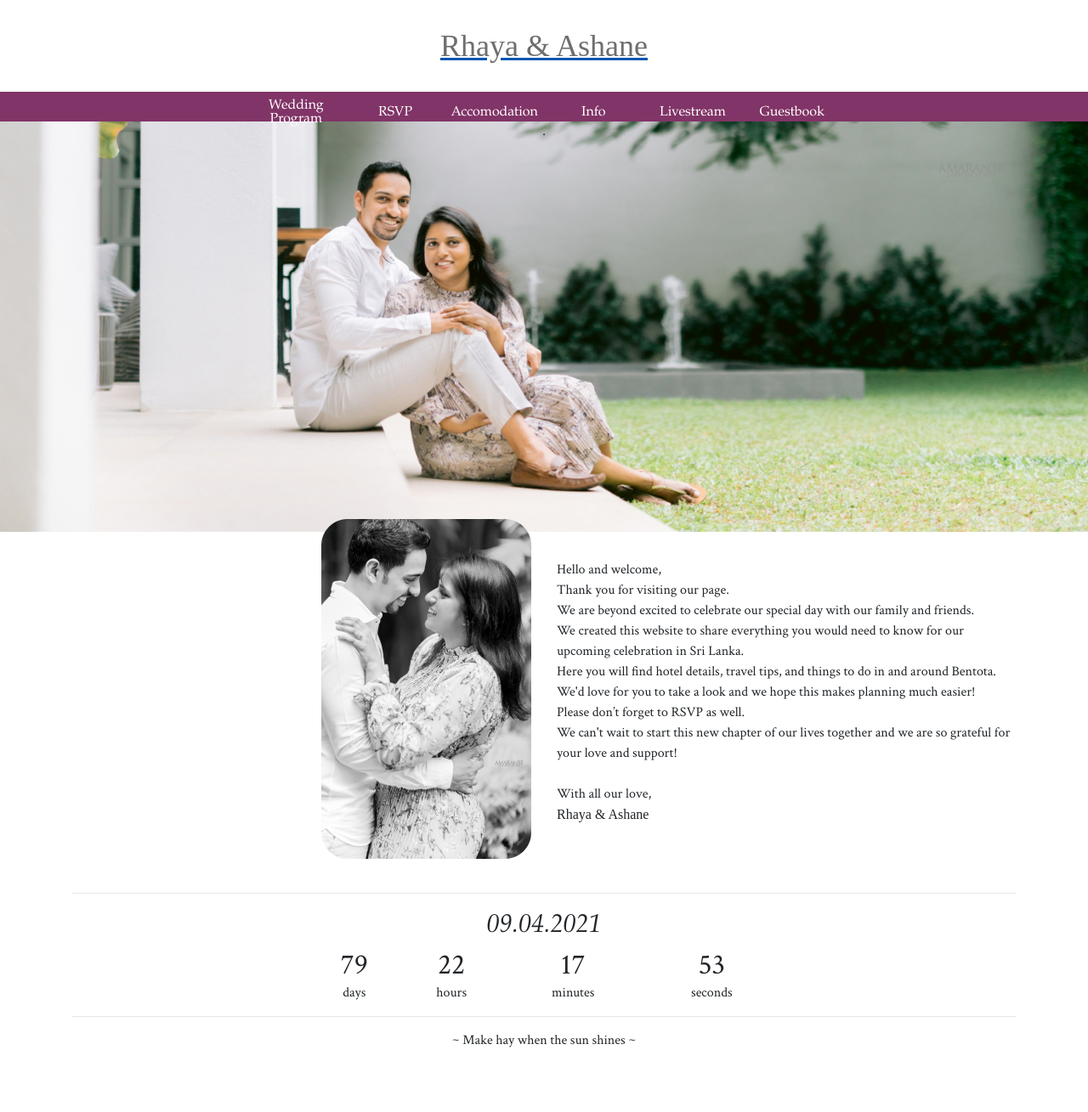
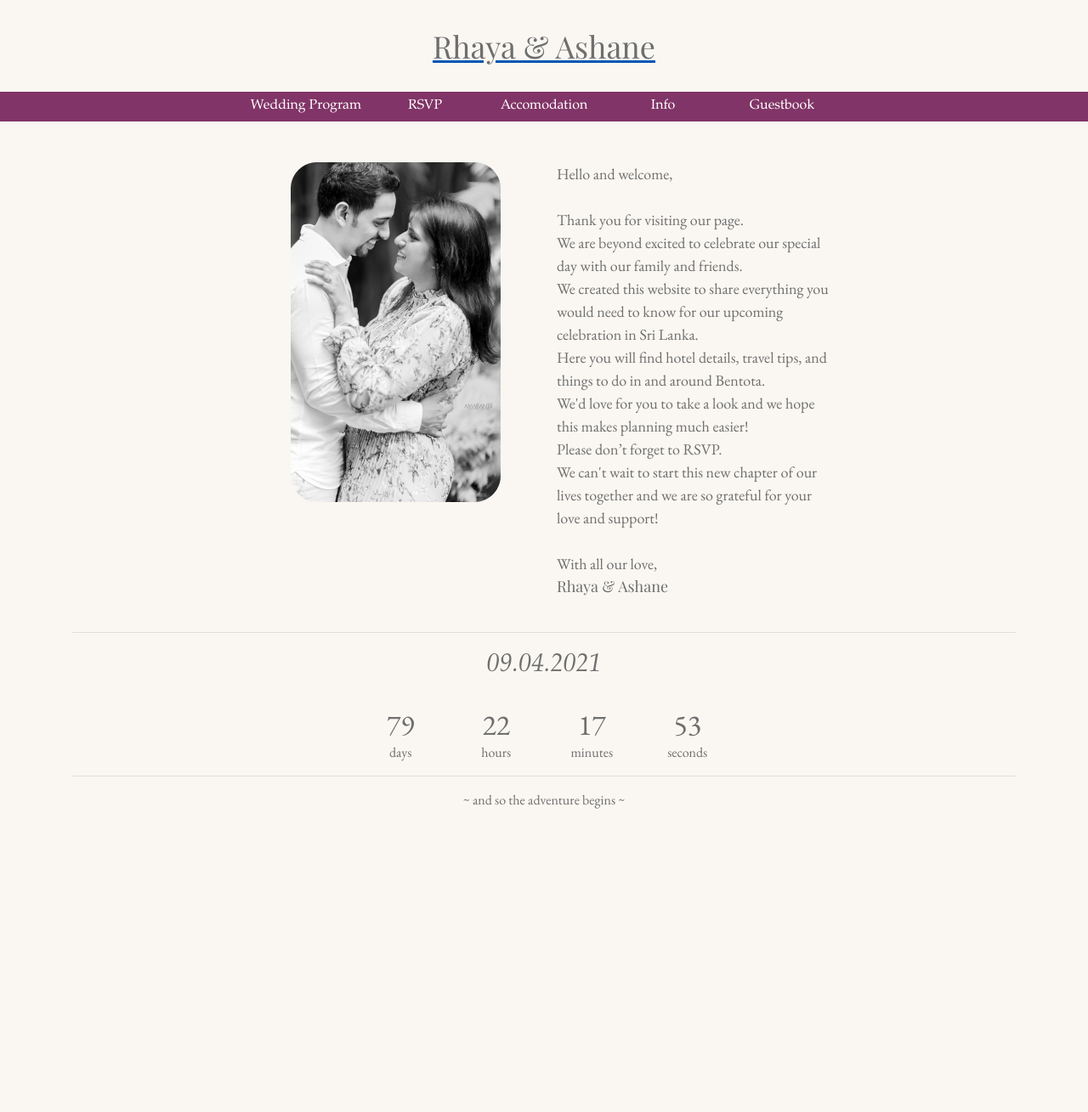
Before and after one commit to wbswebsites/rhayashane.com, a PHP site: page /home.html in a window 1280 px wide. Shown: the whole page at 85% size. After the commit the page ends 952 px from the top, so only its background shows below. Run offline with PHP 8.4, Linux system fonts and the light colour scheme; some libraries are stand-ins or nearby versions.

Commit message:
Late night changes

```diff
--- a/accom.html
+++ b/accom.html
@@ -11,13 +11,16 @@
   <script src="https://cdnjs.cloudflare.com/ajax/libs/popper.js/1.12.3/umd/popper.min.js" integrity="sha384-vFJXuSJphROIrBnz7yo7oB41mKfc8JzQZiCq4NCceLEaO4IHwicKwpJf9c9IpFgh" crossorigin="anonymous"></script>
   <script src="https://maxcdn.bootstrapcdn.com/bootstrap/4.0.0-beta.2/js/bootstrap.min.js" integrity="sha384-alpBpkh1PFOepccYVYDB4do5UnbKysX5WZXm3XxPqe5iKTfUKjNkCk9SaVuEZflJ" crossorigin="anonymous"></script>
 
+  <link rel="preconnect" href="https://fonts.gstatic.com">
+  <link href="https://fonts.googleapis.com/css2?family=Playfair+Display&display=swap" rel="stylesheet">
+
   <meta name="viewport" content="width=device-width, initial-scale=1">
   <link href="https://fonts.googleapis.com/css?family=Satisfy&display=swap" rel="stylesheet">
   <meta name="viewport" content="width=device-width, initial-scale=1">
   <link href="https://fonts.googleapis.com/css?family=Tangerine&display=swap" rel="stylesheet">
   <title>Rhaya & Ashane</title>
 </head>
-<body style="margin: 0 0 0 0; font-family: 'Crimson Text', serif; background-color:#FAF7F2" width="100%">
+<body style="margin: 0 0 0 0; font-family: 'Crimson Text', serif; background-color:#FAF7F2; color:#6E6E6E" width="100%">
 
   <div class="d-block d-md-none">
     <div class="">
--- a/assets/css/style.css
+++ b/assets/css/style.css
@@ -66,6 +66,20 @@ padding: 30px 30px 30px 30px;
 
 text-align: center;
   }
+  .titleNameSmall{
+    font-family: Playfair Display;
+font-style: normal;
+font-weight: normal;
+font-size: 30px;
+line-height: 30px;
+/* identical to box height */
+
+
+color: #6E6E6E;
+padding: 30px 30px 30px 30px;
+
+text-align: left;
+  }
 
   .tablink{
     font-family: Garamond;
--- a/guestb.html
+++ b/guestb.html
@@ -12,6 +12,9 @@
   <script src="https://cdnjs.cloudflare.com/ajax/libs/popper.js/1.12.3/umd/popper.min.js" integrity="sha384-vFJXuSJphROIrBnz7yo7oB41mKfc8JzQZiCq4NCceLEaO4IHwicKwpJf9c9IpFgh" crossorigin="anonymous"></script>
   <script src="https://maxcdn.bootstrapcdn.com/bootstrap/4.0.0-beta.2/js/bootstrap.min.js" integrity="sha384-alpBpkh1PFOepccYVYDB4do5UnbKysX5WZXm3XxPqe5iKTfUKjNkCk9SaVuEZflJ" crossorigin="anonymous"></script>
 
+  <link rel="preconnect" href="https://fonts.gstatic.com">
+  <link href="https://fonts.googleapis.com/css2?family=Playfair+Display&display=swap" rel="stylesheet">
+
   <meta charset="utf-8">
   <meta name="viewport" content="width=device-width, initial-scale=1">
   <link href="https://fonts.googleapis.com/css?family=Satisfy&display=swap" rel="stylesheet">
@@ -25,7 +28,7 @@
 
   <title>Rhaya & Ashane</title>
 </head>
-<body style="margin: 0 0 0 0; font-family: 'Crimson Text', serif; background-color:#FAF7F2" width="100%">
+<body style="margin: 0 0 0 0; font-family: 'Crimson Text', serif; background-color:#FAF7F2; color:#6E6E6E" width="100%">
 
   <div class="d-block d-md-none">
     <div class="">
--- a/home.html
+++ b/home.html
@@ -1,3 +1,4 @@
+
 
 <html>
 
@@ -30,20 +31,63 @@
 		  }, second)
 
 	 </script>
+	 <link rel="preconnect" href="https://fonts.gstatic.com">
+	 <link href="https://fonts.googleapis.com/css2?family=Playfair+Display&display=swap" rel="stylesheet">
 
 		<link href="assets/css/style.css" rel="stylesheet">
 <link rel="stylesheet" href="https://maxcdn.bootstrapcdn.com/bootstrap/4.0.0/css/bootstrap.min.css" integrity="sha384-Gn5384xqQ1aoWXA+058RXPxPg6fy4IWvTNh0E263XmFcJlSAwiGgFAW/dAiS6JXm" crossorigin="anonymous">
 
     <link href="https://fonts.googleapis.com/css?family=Crimson+Text&display=swap" rel="stylesheet">
-		<script src="assets/js/bootstrap.min.js"></script>
-		<script type="text/javascript" src="https://code.jquery.com/jquery-3.3.1.min.js"></script>
+
+
+		<script src="https://code.jquery.com/jquery-3.2.1.slim.min.js" integrity="sha384-KJ3o2DKtIkvYIK3UENzmM7KCkRr/rE9/Qpg6aAZGJwFDMVNA/GpGFF93hXpG5KkN" crossorigin="anonymous"></script>
+		<script src="https://cdnjs.cloudflare.com/ajax/libs/popper.js/1.12.3/umd/popper.min.js" integrity="sha384-vFJXuSJphROIrBnz7yo7oB41mKfc8JzQZiCq4NCceLEaO4IHwicKwpJf9c9IpFgh" crossorigin="anonymous"></script>
+		<script src="https://maxcdn.bootstrapcdn.com/bootstrap/4.0.0-beta.2/js/bootstrap.min.js" integrity="sha384-alpBpkh1PFOepccYVYDB4do5UnbKysX5WZXm3XxPqe5iKTfUKjNkCk9SaVuEZflJ" crossorigin="anonymous"></script>
+
 <meta charset="utf-8">
 		<link href="https://fonts.googleapis.com/css?family=Satisfy&display=swap" rel="stylesheet">
 		<meta name="viewport" content="width=device-width, initial-scale=1">
 		<link href="https://fonts.googleapis.com/css?family=Tangerine&display=swap" rel="stylesheet">
+
+
+<link href="https://fonts.googleapis.com/css2?family=EB+Garamond&display=swap" rel="stylesheet">
+
 		<title>Rhaya & Ashane</title>
 	</head>
-	<body style="margin: 0 0 0 0; font-family: 'Crimson Text', serif; backgroud-color:#F2F0ED" width="100%">
+	<body style="margin: 0 0 0 0; font-family: 'EB Garamond', serif; background-color:#FAF7F2; color:#6E6E6E" width="100%">
+
+    <div class="d-block d-md-none">
+    	<div class="">
+         <nav class="navbar navbar-expand-lg navbar-light">
+
+           <a class="navbar-brand" href="index.html"> <div class="titleNameSmall">
+    	       Rhaya & Ashane
+    	     </div>
+           </a>
+
+           <button class="navbar-toggler collapsed" type="button" data-toggle="collapse" data-target="#navbarSupportedContent" aria-controls="navbarSupportedContent" aria-expanded="false" aria-label="Toggle navigation">
+             <span class="navbar-toggler-icon"></span>
+           </button>
+
+           <div class="navbar-collapse collapse" id="navbarSupportedContent">
+             <ul class="navbar-nav mr-auto">
+
+
+    					 <li class="nav-item"><a href="wedding.html" class=" nav-link">Wedding Program</a></li>
+     					<li class="nav-item"><a href="rsvp.html" class=" nav-link">RSVP</a></li>
+               <li class="nav-item"><a href="accom.html" class=" nav-link">Accomodation</a></li>
+               <li class="nav-item"><a href="info.html" class=" nav-link">Info</a></li>
+               <!-- <li class="nav-item"><a href="live.html" class=" nav-link">Livestream</a></li> -->
+               <li class="nav-item"><a href="guestb.html" class=" nav-link">Guestbook</a></li>
+
+
+           </div>
+
+         </nav>
+       </div>
+    </div>
+
+    <div class="d-none d-md-block">
     		<a href="index.html">
       		<div class="titleName">
           Rhaya & Ashane
@@ -59,23 +103,45 @@
     					<td style="padding-top: 8px; width:16.6%; text-align:center"><a href="rsvp.html" class="tablink">RSVP</a></td>
               <td style="padding-top: 8px; width:16.6%; text-align:center"><a href="accom.html" class="tablink">Accomodation</a></td>
               <td style="padding-top: 8px; width:16.6%; text-align:center"><a href="info.html" class="tablink">Info</a></td>
-          <td style="padding-top: 8px; width:16.6%; text-align:center"><a href="live.html" class="tablink">Livestream</a></td>
+              <!-- <td style="padding-top: 8px; width:16.6%; text-align:center"><a href="live.html" class="tablink">Livestream</a></td> -->
               <td style="padding-top: 8px; width:16.6%; text-align:center"><a href="guestb.html" class="tablink">Guestbook</a></td>
     				</tr>
     			</table>
     		</div></center>
+
+
+	</div>
 		<center>
-      <div style=" background-image: url('assets/images/599A8378 1.png');background-position:center top; background-repeat:no-repeat; background-size: 100%; min-height:600px">
-        .
+      <div>
+        <!-- . --><br><br>
         <div class="container">
-          <div class="row" style="margin-top:40%">
-            <div class="col" style="text-align:right">
+          <div class="row" style="max-width:700px">
+            <div class="col-sm" style="text-align:center">
               <img src="assets/images/home2.png">
             </div>
-            <div class="col">
-              <div style="max-width: 700px; text-align:left">
+            <div class="col-sm">
+							  <div class="d-none d-md-block">
+              <div style="max-width: 700px; font-size:18px; text-align:left">
+
+                Hello and welcome,<br><br>
+                Thank you for visiting our page.<br>
+We are beyond excited to celebrate our special day with our family and friends.<br>
+We created this website to share everything you would need to know for our
+upcoming celebration in Sri Lanka.<br>
+Here you will find hotel details, travel tips, and things to do in and around
+Bentota.<br>
+We'd love for you to take a look and we hope this makes planning much
+easier!<br>
+Please don’t forget to RSVP.<br>
+We can&#39;t wait to start this new chapter of our lives together and we are so grateful
+for your love and support!<br><br>
+With all our love,<br>
+<span style="font-family: Playfair Display;">Rhaya & Ashane</span>
+</div></div>
+<div class="d-block d-md-none">
+	<div style="max-width: 700px; font-size:18px; text-align:center">
 <br><br>
-                Hello and welcome,<br>
+		Hello and welcome,<br><br>
 		Thank you for visiting our page.<br>
 We are beyond excited to celebrate our special day with our family and friends.<br>
 We created this website to share everything you would need to know for our
@@ -93,23 +159,24 @@ With all our love,<br>
 </div>
             </div>
           </div>
+        </div>
 
       </div>
       <div class="container">
         <Br>
         <hr>
-        <span style="font-family: Garamond;font-size: 30px; font-style:italic; ">09.04.2021</span><br>
+        <span style="font-family: Garamond;font-size: 30px; font-style:italic; ">09.04.2021</span><br><br>
         <div>
-          <table border=0 width=50%>
+          <table border=0 width=50% style="max-width:450px">
             <tr>
-              <td style="text-align: center;"><span id="days" style="font-size:34px;"></span><br>days</td>
-              <td style="text-align: center;"><span id="hours" style="font-size:34px;"></span><br>hours</td>
-              <td style="text-align: center;"><span id="minutes" style="font-size:34px;"></span><br>minutes</td>
-              <td style="text-align: center;"><span id="seconds" style="font-size:34px;"></span><br>seconds</td>
+              <td style="text-align:center; width:25%;"><span id="days" style="font-size:34px;"></span><br>days</td>
+              <td style="text-align: center; width:25%;"><span id="hours" style="font-size:34px;"></span><br>hours</td>
+              <td style="text-align: center; width:25%;"><span id="minutes" style="font-size:34px;"></span><br>minutes</td>
+              <td style="text-align: center; width:25%;"><span id="seconds" style="font-size:34px;"></span><br>seconds</td>
               </tr>
               </table>
 <hr>
-~ Make hay when the sun shines ~
+~ and so the adventure begins ~
 					<br><br><br>
 					</div>
         </div>
--- a/info.html
+++ b/info.html
@@ -11,6 +11,9 @@
   <script src="https://cdnjs.cloudflare.com/ajax/libs/popper.js/1.12.3/umd/popper.min.js" integrity="sha384-vFJXuSJphROIrBnz7yo7oB41mKfc8JzQZiCq4NCceLEaO4IHwicKwpJf9c9IpFgh" crossorigin="anonymous"></script>
   <script src="https://maxcdn.bootstrapcdn.com/bootstrap/4.0.0-beta.2/js/bootstrap.min.js" integrity="sha384-alpBpkh1PFOepccYVYDB4do5UnbKysX5WZXm3XxPqe5iKTfUKjNkCk9SaVuEZflJ" crossorigin="anonymous"></script>
 
+  <link rel="preconnect" href="https://fonts.gstatic.com">
+  <link href="https://fonts.googleapis.com/css2?family=Playfair+Display&display=swap" rel="stylesheet">
+
   <meta charset="utf-8">
   <meta name="viewport" content="width=device-width, initial-scale=1">
   <link href="https://fonts.googleapis.com/css?family=Satisfy&display=swap" rel="stylesheet">
@@ -18,7 +21,7 @@
   <link href="https://fonts.googleapis.com/css?family=Tangerine&display=swap" rel="stylesheet">
   <title>Rhaya & Ashane</title>
 </head>
-<body style="margin: 0 0 0 0; font-family: 'Crimson Text', serif; background-color:#FAF7F2" width="100%">
+<body style="margin: 0 0 0 0; font-family: 'Crimson Text', serif; background-color:#FAF7F2; color:#6E6E6E" width="100%">
 
       <div class="d-block d-md-none">
       	<div class="">
--- a/live.html
+++ b/live.html
@@ -18,10 +18,11 @@
   <meta name="viewport" content="width=device-width, initial-scale=1">
   <link href="https://fonts.googleapis.com/css?family=Tangerine&display=swap" rel="stylesheet">
 
-
+  <link rel="preconnect" href="https://fonts.gstatic.com">
+  <link href="https://fonts.googleapis.com/css2?family=Playfair+Display&display=swap" rel="stylesheet">
 		<title>Rhaya & Ashane - Livestream Coming Soon</title>
 	</head>
-	<body style="margin: 0 0 0 0; font-family: 'Crimson Text', serif; background-color:#FAF7F2" width="100%">
+	<body style="margin: 0 0 0 0; font-family: 'Crimson Text', serif; background-color:#FAF7F2; color:#6E6E6E" width="100%">
 
     <div class="d-block d-md-none">
     	<div class="">
--- a/rsvp.html
+++ b/rsvp.html
@@ -11,7 +11,8 @@
   <script src="https://code.jquery.com/jquery-3.2.1.slim.min.js" integrity="sha384-KJ3o2DKtIkvYIK3UENzmM7KCkRr/rE9/Qpg6aAZGJwFDMVNA/GpGFF93hXpG5KkN" crossorigin="anonymous"></script>
   <script src="https://cdnjs.cloudflare.com/ajax/libs/popper.js/1.12.3/umd/popper.min.js" integrity="sha384-vFJXuSJphROIrBnz7yo7oB41mKfc8JzQZiCq4NCceLEaO4IHwicKwpJf9c9IpFgh" crossorigin="anonymous"></script>
   <script src="https://maxcdn.bootstrapcdn.com/bootstrap/4.0.0-beta.2/js/bootstrap.min.js" integrity="sha384-alpBpkh1PFOepccYVYDB4do5UnbKysX5WZXm3XxPqe5iKTfUKjNkCk9SaVuEZflJ" crossorigin="anonymous"></script>
-
+  <link rel="preconnect" href="https://fonts.gstatic.com">
+  <link href="https://fonts.googleapis.com/css2?family=Playfair+Display&display=swap" rel="stylesheet">
 
   <meta charset="utf-8">
   <meta name="viewport" content="width=device-width, initial-scale=1">
@@ -26,7 +27,7 @@
 
 		<title>Rhaya & Ashane</title>
 	</head>
-	<body style="margin: 0 0 0 0; font-family: 'Crimson Text', serif; background-color:#FAF7F2" width="100%">
+	<body style="margin: 0 0 0 0; font-family: 'Crimson Text', serif; background-color:#FAF7F2; color:#6E6E6E" width="100%">
 
     <div class="d-block d-md-none">
     	<div class="">
--- a/rsvpguest.html
+++ b/rsvpguest.html
@@ -9,7 +9,8 @@
   <script src="https://code.jquery.com/jquery-3.2.1.slim.min.js" integrity="sha384-KJ3o2DKtIkvYIK3UENzmM7KCkRr/rE9/Qpg6aAZGJwFDMVNA/GpGFF93hXpG5KkN" crossorigin="anonymous"></script>
   <script src="https://cdnjs.cloudflare.com/ajax/libs/popper.js/1.12.3/umd/popper.min.js" integrity="sha384-vFJXuSJphROIrBnz7yo7oB41mKfc8JzQZiCq4NCceLEaO4IHwicKwpJf9c9IpFgh" crossorigin="anonymous"></script>
   <script src="https://maxcdn.bootstrapcdn.com/bootstrap/4.0.0-beta.2/js/bootstrap.min.js" integrity="sha384-alpBpkh1PFOepccYVYDB4do5UnbKysX5WZXm3XxPqe5iKTfUKjNkCk9SaVuEZflJ" crossorigin="anonymous"></script>
-
+  <link rel="preconnect" href="https://fonts.gstatic.com">
+  <link href="https://fonts.googleapis.com/css2?family=Playfair+Display&display=swap" rel="stylesheet">
   <meta charset="utf-8">
   <meta name="viewport" content="width=device-width, initial-scale=1">
   <link href="https://fonts.googleapis.com/css?family=Satisfy&display=swap" rel="stylesheet">
@@ -23,7 +24,7 @@
 
 		<title>Rhaya & Ashane</title>
 	</head>
-	<body style="margin: 0 0 0 0; font-family: 'Crimson Text', serif; background-color:#FAF7F2" width="100%">
+	<body style="margin: 0 0 0 0; font-family: 'Crimson Text', serif; background-color:#FAF7F2; color:#6E6E6E" width="100%">
 
     <div class="d-block d-md-none">
     	<div class="">
```
Also changed, not shown: index.html (deleted, +0 -162 lines), wedding.html (+4 -3 lines). Lines whose indentation alone changed are shown as unchanged.
